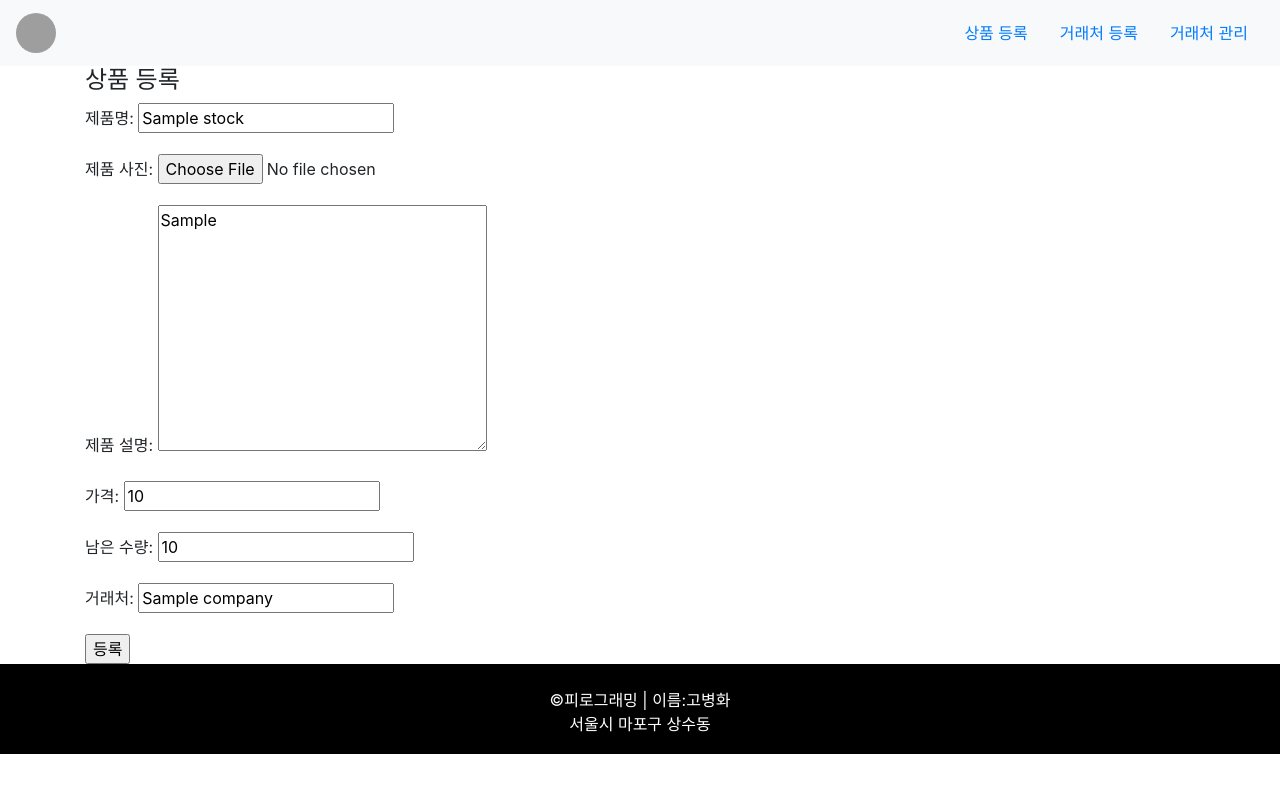
After one commit to bbbyung2/piro12_inventory_management, a Django app: page /1/edit/ in a window 1280 px wide. The commit adds this page. Run offline with Django 3.2, Linux system fonts and the light colour scheme; tables that the repository leaves empty hold one stand-in row (values such as "Sample post"); some libraries are stand-ins or nearby versions; grey boxes are pictures that could not be loaded.

Commit message:
inventory_management

```diff
--- a/mysite/urls.py
+++ b/mysite/urls.py
@@ -13,10 +13,14 @@ Including another URLconf
     1. Import the include() function: from django.urls import include, path
     2. Add a URL to urlpatterns:  path('blog/', include('blog.urls'))
 """
+from django.conf.urls.static import static
 from django.contrib import admin
 from django.urls import path, include
+from mysite import settings
 
 urlpatterns = [
     path('admin/', admin.site.urls),
     path('', include('stock.urls')),
 ]
+
+urlpatterns += static(settings.MEDIA_URL, document_root=settings.MEDIA_ROOT)
--- a/stock/models.py
+++ b/stock/models.py
@@ -16,7 +16,7 @@ class Stock(models.Model):
     info = models.TextField(blank=True, verbose_name='제품설명')
     price = models.PositiveIntegerField(verbose_name='가격')
     amount = models.IntegerField(verbose_name='남은수량')
-    company = models.ForeignKey('Company', on_delete=models.PROTECT)
+    company = models.ForeignKey('Company', on_delete=models.CASCADE, verbose_name='거래처')
 
     def __str__(self):
         return self.name
--- /dev/null
+++ b/stock/templates/stock/item_edit.html
@@ -0,0 +1,33 @@
+{% extends 'base.html' %}
+
+{% block content %}
+    <form action="" method="POST" enctype="multipart/form-data" autocomplete="off">
+    {% csrf_token %}
+        <div><h4>상품 등록</h4></div>
+        <div class="form-group">
+            <label for="name">제품명:</label>
+            <input type="text" id="name" name="name" value="{{ item.name }}">
+        </div>
+        <div class="form-group">
+            <label for="img">제품 사진:</label>
+            <input type="file" name="img" id="img"  value="{{ item.img.url }}">
+        </div>
+        <div class="form-group">
+            <label for="info">제품 설명:</label>
+            <textarea name="info" id="info" cols="30" rows="10">{{ item.info }}</textarea>
+        </div>
+        <div class="form-group">
+            <label for="price">가격:</label>
+            <input type="text" id="price" name="price" value="{{ item.price }}">
+        </div>
+        <div class="form-group">
+            <label for="amount">남은 수량:</label>
+            <input type="text" id="amount" name="amount" value="{{ item.amount }}">
+        </div>
+        <div class="form-group">
+            <label for="company">거래처:</label>
+            <input type="text" id="company" name="company" value="{{ item.company }}">
+        </div>
+        <input type="submit" value="등록">
+    </form>
+{% endblock %}
--- a/stock/urls.py
+++ b/stock/urls.py
@@ -10,4 +10,8 @@ urlpatterns = [
     path('comp/', views.comp_list, name='comp_list'),
     path('comp/<int:pk>/', views.detail_comp, name='detail_comp'),
     path('comp/new/', views.comp_new, name='comp_new'),
+    path('<int:pk>/edit/', views.item_edit, name='item_edit'),
+    path('comp/<int:pk>/edit/', views.comp_edit, name='comp_edit'),
+    path('<int:pk>/delete/', views.item_del, name='item_del'),
+    path('comp/<int:pk>/delete/', views.comp_del, name='comp_del'),
 ]
--- a/stock/views.py
+++ b/stock/views.py
@@ -1,7 +1,8 @@
-from django.shortcuts import render, redirect
+from django.shortcuts import render, redirect, get_object_or_404
 from stock.models import Company, Stock
 from django.urls import reverse
 from .forms import StockForm
+# from django.views.generic import CreateView, UpdateView
 
 def item_list(request):
     items = Stock.objects.all()
@@ -31,21 +32,88 @@ def detail_comp(request, pk):
     }
     return render(request, 'stock/detail_comp.html', data)
 
-def item_new(request):
+def item_new(request, item=None):
     if request.method == 'POST':
-        form = StockForm(request.POST)
+        # name = request.POST.get('name', None)
+        # img = request.POST.get('img', None)
+        # info = request.POST.get('info', None)
+        # price = request.POST.get('price', None)
+        # amount = request.POST.get('amoount', None)
+        # company = request.POST.get('company', None)
+        form = StockForm(request.POST, request.FILES, instance=item)
+        # data = request.POST
+        # files = request.FILES
+
         if form.is_valid():
-            post = form.save()
-            # name = request.POST.get('name', None)
-            # img = request.POST.get('img', None)
-            # info = request.POST.get('info', None)
-            # price = request.POST.get('price', None)
-            # amount = request.POST.get('amoount', None)
-            # company = request.POST.get('company', None)
-            return redirect(reverse('detail_list'))
+            item = form.save()
+
+            return redirect(reverse('detail_list'), item.pk)
     else:
-        form = StockForm()
+        form = StockForm(instance=item)
     return render(request, 'stock/item_new.html', {'form': form})
 
-def comp_new(request):
+# item_new = CreateView.as_view(model=Stock, form_class=StockForm)
+#
+# item_edit = UpdateView.as_view(model=Stock, form_class=StockForm)
+
+def comp_new(request, com=None):
+    if request.method == 'POST':
+        name = request.POST.get('name', None)
+        tel = request.POST.get('tel', None)
+        addr = request.POST.get('addr', None)
+        if name and tel and addr:
+            com = Company.objects.create(
+                name=name,
+                tel=tel,
+                addr=addr
+            )
+            return redirect('stock:detail_comp', com.pk)
     return render(request, 'stock/comp_new.html')
+
+def item_edit(request, pk):
+    item = Stock.objects.get(pk=pk)
+    if request.method == 'GET':
+        return render(request, 'stock/item_edit.html', {'item': item})
+    elif request.method == 'POST':
+        name = request.POST.get('name', None)
+        img = request.POST.get('img', None)
+        info = request.POST.get('info', None)
+        price = request.POST.get('price', None)
+        amount = request.POST.get('amount', None)
+        company = request.POST.get('company', None)
+
+        item.name = name
+        item.img = img
+        item.info = info
+        item.price = price
+        item.amount = amount
+        item.company = company
+
+        item.save()
+        return redirect('stock:detail_list', item.pk)
+
+def item_del(request, pk):
+    item = Stock.objects.get(pk=pk)
+    item.delete()
+    return redirect('stock:item_list')
+
+def comp_edit(request, pk):
+    comp = Company.objects.get(pk=pk)
+    if request.method == 'GET':
+        return render(request, 'stock/comp_edit.html', { 'comp': comp})
+    elif request.method == 'POST':
+        name = request.POST.get('name', None)
+        tel = request.POST.get('tel', None)
+        addr = request.POST.get('addr', None)
+
+        comp.name = name
+        comp.tel = tel
+        comp.addr = addr
+
+        comp.save()
+        return redirect('stock:detail_comp', comp.pk)
+
+def comp_del(request, pk):
+    comp = Company.objects.get(pk=pk)
+    comp.delete()
+    return redirect('stock:comp_list')
--- a/templates/base.html
+++ b/templates/base.html
@@ -10,33 +10,21 @@
           content="width=device-width, user-scalable=no, initial-scale=1.0, maximum-scale=1.0, minimum-scale=1.0">
     <meta http-equiv="X-UA-Compatible" content="ie=edge">
     <title>inventory management site</title>
-    <style>
-        * {
-            position: relative;
-
-        }
-
-        .footer {
-
-            position: absolute;
-            bottom: 0;
-            width: 100%;
-            padding: 15px 0;
-            text-align: center;
-            color: white;
-            background: black;
-        }
-    </style>
 </head>
 <body>
 {% include 'header.html' %}
+<div class="container">
+    {% block content %}
+    {% endblock %}
+</div>
 
-{% block content %}
-{% endblock %}
-{#  <div class="footer">#}
-{#      <div class="cont">&copy;피로그래밍|이름:고병화</div>#}
-{#      <div class="cont">서울시 마포구 상수동</div>#}
-{#  </div>#}
+<footer>
+<div class="footer" style="left: 0; bottom: 0; background-color: black; color: white; text-align: center; height: 90px;">
+    <br />
+    <div class="cont">&copy;피로그래밍 | 이름:고병화</div>
+    <div class="cont">서울시 마포구 상수동</div>
+</div>
+</footer>
 
 </body>
 </html>
--- a/templates/footer.html
+++ /dev/null
@@ -1,4 +0,0 @@
-<div style="bottom: 0">
-    <div class="footer">&copy;피로그래밍|이름:고병화</div>
-    <div class="footer">서울시 마포구 상수동</div>
-</div>
--- a/templates/header.html
+++ b/templates/header.html
@@ -1,6 +1,6 @@
 <nav class="navbar navbar-light bg-light">
   <a class="navbar-brand" href="{% url 'stock:item_list' %}">
-    <img src="img/apple.jpg" width="30" height="30" alt="">
+    <img src="https://i.pinimg.com/originals/50/f3/00/50f300a6980d8e7f3117181c3e18658e.jpg" class="rounded-circle" width="40" height="40" alt="">
   </a>
     <ul class="nav justify-content-end">
         <li class="nav-item">
```
Also changed, not shown: stock/forms.py (+8 -2 lines), stock/templates/stock/comp_edit.html (added, +21 -0 lines), stock/templates/stock/detail_comp.html (+13 -9 lines), stock/templates/stock/detail_list.html (+5 -5 lines), stock/templates/stock/item_list.html (+12 -14 lines), stock/templates/stock/item_new.html (+29 -26 lines).
